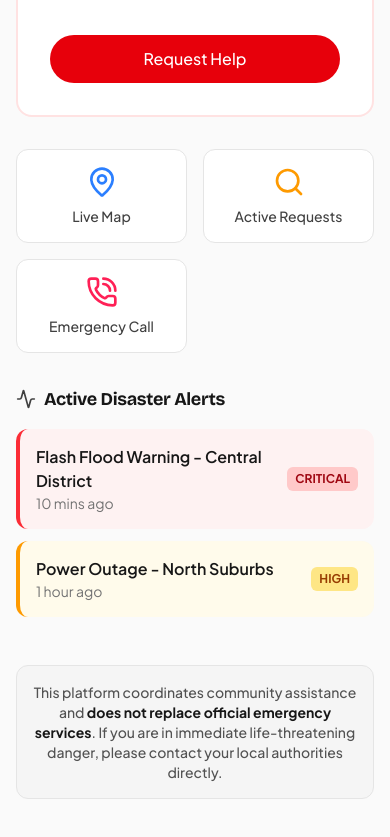
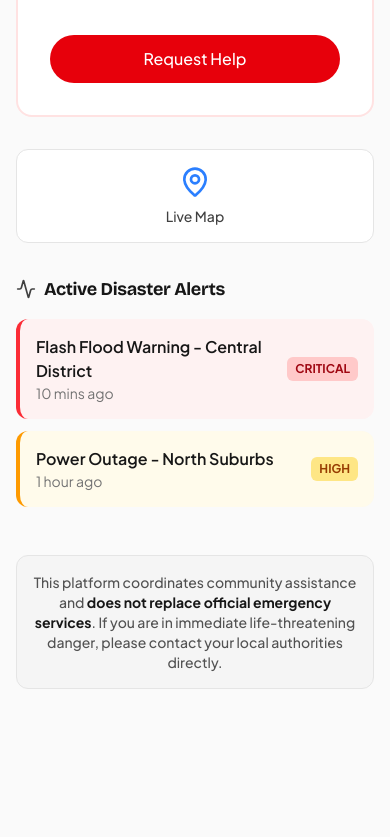
Before and after one commit to titusinfotech1-netizen/Disaster-volunteer-network, a React (Vite) app: page / in a window 390 px wide. Shown: the part 836-1673 px from the top of the page. After the commit the page ends 1589 px from the top, so only its background shows below. Built offline with nearby package versions, Linux system fonts and the light colour scheme; no server answers; sample sign-in values are in the browser's storage.

Commit message:
refactor(home): simplify quick links layout
Remove unused navigation links and adjust the grid to a single-column layout for improved mobile accessibility and visual focus.

```diff
--- a/src/pages/Home.tsx
+++ b/src/pages/Home.tsx
@@ -1,7 +1,7 @@
 import React, { useEffect, useState } from 'react';
 import { Link, useNavigate } from 'react-router-dom';
 import { useAuth } from '../contexts/AuthContext';
-import { HeartHandshake, AlertTriangle, MapPin, Search, Users, Activity, PhoneCall } from 'lucide-react';
+import { HeartHandshake, AlertTriangle, MapPin, Activity } from 'lucide-react';
 import { collection, query, where, getDocs, limit, orderBy } from 'firebase/firestore';
 import { db } from '../lib/firebase';
 import { Request } from '../types';
@@ -67,19 +67,11 @@ export default function Home() {
       </div>
 
       {/* Secondary Quick Links Grid */}
-      <div className="grid grid-cols-2 sm:grid-cols-3 gap-4 mt-8">
+      <div className="grid grid-cols-1 sm:grid-cols-1 gap-4 mt-8 max-w-sm mx-auto">
         <Link to="/map" className="flex flex-col items-center justify-center p-4 bg-white rounded-xl border border-neutral-200 hover:border-blue-300 hover:shadow-sm transition-all text-center group">
           <MapPin className="w-8 h-8 text-blue-500 mb-2 group-hover:scale-110 transition-transform" />
           <span className="text-sm font-medium text-neutral-700">Live Map</span>
         </Link>
-        <Link to="/requests" className="flex flex-col items-center justify-center p-4 bg-white rounded-xl border border-neutral-200 hover:border-amber-300 hover:shadow-sm transition-all text-center group">
-          <Search className="w-8 h-8 text-amber-500 mb-2 group-hover:scale-110 transition-transform" />
-          <span className="text-sm font-medium text-neutral-700">Active Requests</span>
-        </Link>
-        <div className="flex flex-col items-center justify-center p-4 bg-white rounded-xl border border-neutral-200 hover:border-rose-300 hover:shadow-sm transition-all text-center group cursor-pointer" onClick={() => alert('Dialing local emergency services...')}>
-          <PhoneCall className="w-8 h-8 text-rose-500 mb-2 group-hover:scale-110 transition-transform" />
-          <span className="text-sm font-medium text-neutral-700">Emergency Call</span>
-        </div>
       </div>
 
       {/* Active Disaster Alerts */}
```
